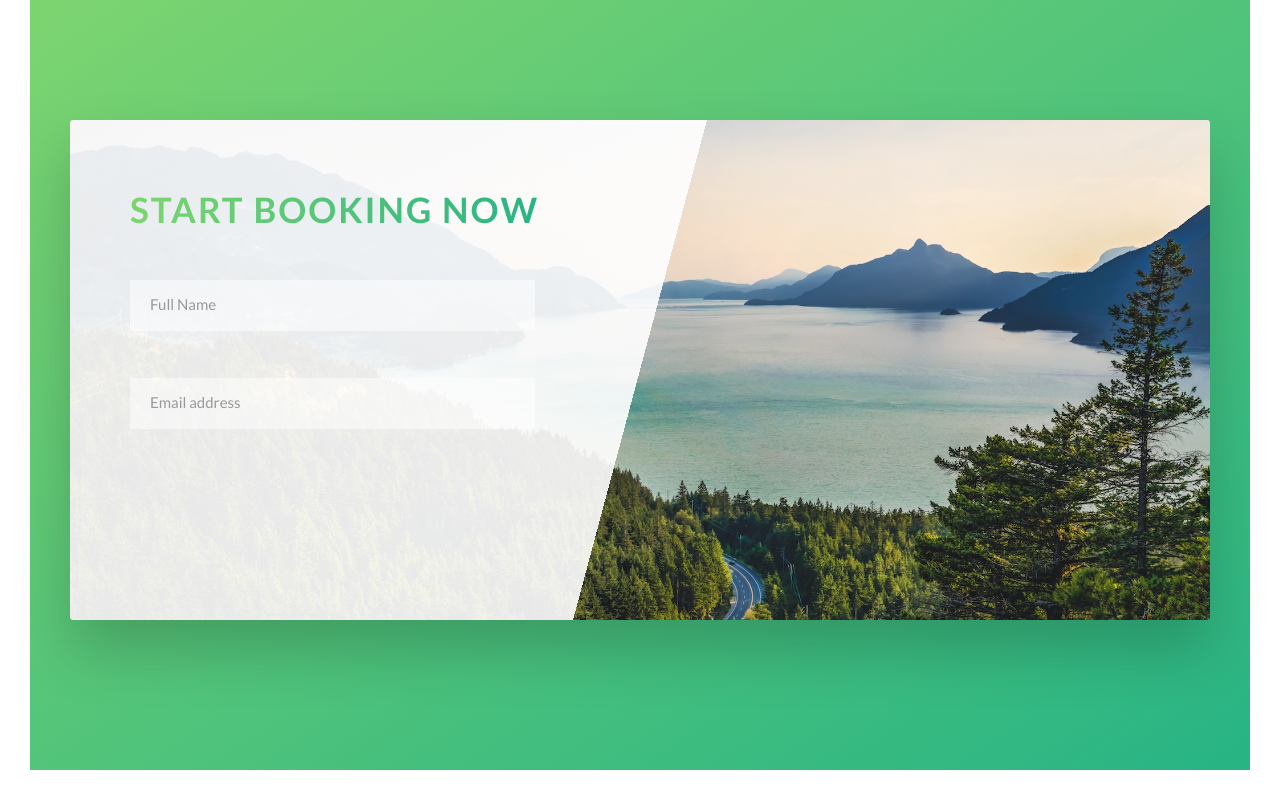
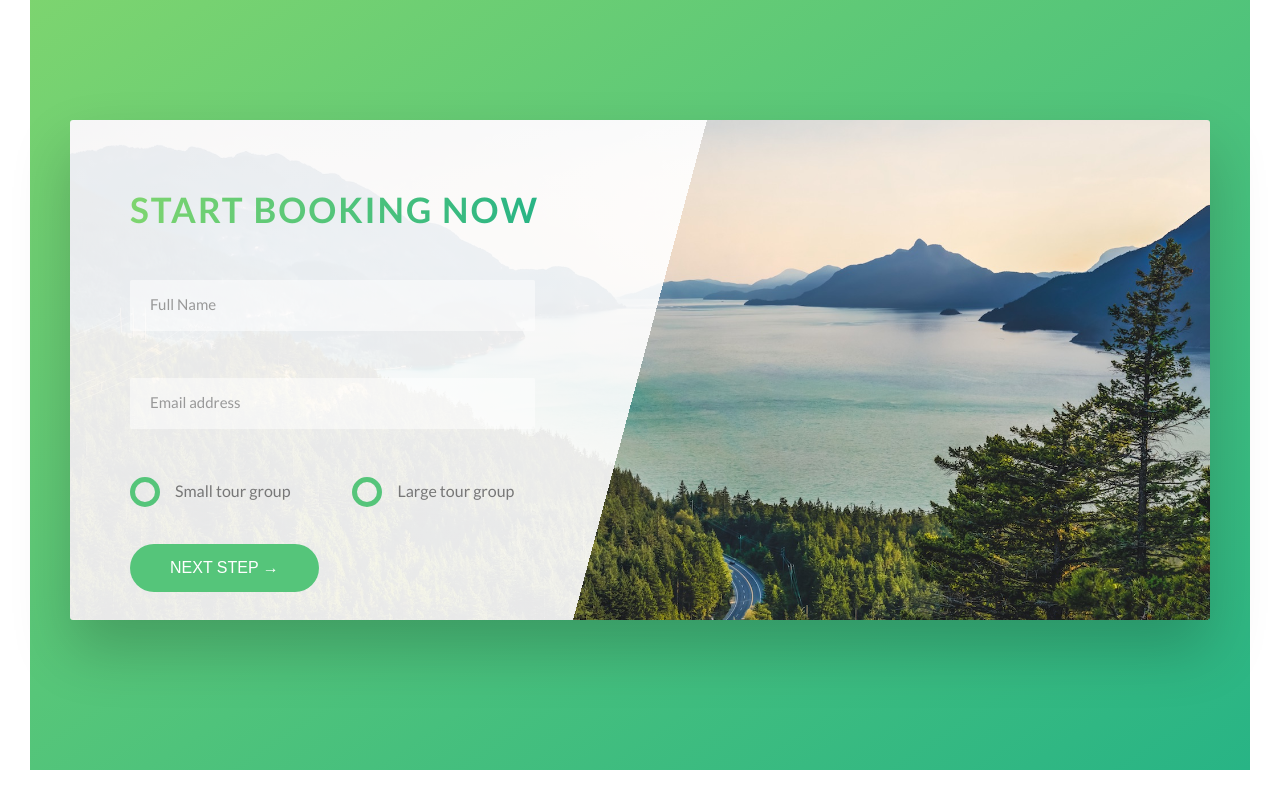
Before and after one commit to jtpolasek/AdvancedCSS, a website: page index.html in a window 1280 px wide. Shown: the part 4660-5460 px from the top of the page. Drawn offline with Linux system fonts and the light colour scheme.

Commit message:
styled radio buttons. finished section

```diff
--- a/index.html
+++ b/index.html
@@ -276,6 +276,27 @@
                                     <input type="email" class="form__input" placeholder="Email address" id="email" required>
                                     <label for="email" class="form__label">Email address</label>
                             </div>
+                            <div class="form__group u-margin-bottom-medium">
+                                <div class="form__radio-group ">
+                                    <input type="radio" class="form__radio-input" id="small" name="size">
+                                    <label for="small" class="form__radio-label">
+                                        <span class="form__radio-button"></span>
+                                        Small tour group
+                                    </label>
+
+                                </div>
+
+                                <div class="form__radio-group">
+                                    <input type="radio" class="form__radio-input" id="large" name="size">
+                                    <label for="large" class="form__radio-label">
+                                        <span class="form__radio-button"></span>
+                                        Large tour group
+                                    </label>
+                                </div>
+                            </div>
+                            <div class="form_group">
+                                <button class="btn btn--green">Next Step &rarr;</button>
+                            </div>
                       </form>
                   </div>
                 </div>
--- a/sass/base/_utilities.scss
+++ b/sass/base/_utilities.scss
@@ -1,23 +1,23 @@
 .u-center-text {
-  text-align: center;
+  text-align: center !important;
 }
 
 .u-margin-bottom-small {
-  margin-bottom: 1.5rem;
+  margin-bottom: 1.5rem !important;
 }
 .u-margin-bottom-medium {
-  margin-bottom: 4rem;
+  margin-bottom: 4rem !important;
 }
 
 .u-margin-bottom-big {
-  margin-bottom: 8rem;
+  margin-bottom: 8rem !important;
 }
 
 
 .u-margin-top-big {
-  margin-bottom: 8rem;
+  margin-bottom: 8rem !important;
 }
 
 .u-margin-top-huge {
-  margin-bottom: 10rem;
+  margin-bottom: 10rem !important;
 }
--- a/sass/components/_button.scss
+++ b/sass/components/_button.scss
@@ -1,4 +1,5 @@
 .btn {
+  &,
   &:link,
   &:visited {
     text-transform: uppercase;
@@ -8,7 +9,11 @@
     border-radius: 10rem;
     transition: all .2s;
     position: relative;
-    font-size: 1.6rem;
+    font-size: $default-font-size;
+
+    // Change for the button element
+    border: none;
+    cursor: pointer;
   }
 
   &:hover {
@@ -21,7 +26,9 @@
     }
   }
 
-  &:active {
+  &:active,
+  &:focus {
+    outline: none;
     transform: translateY(-1px);
     box-shadow: 0 .5rem 1rem rgba($color-black, .2);
   }
--- a/sass/components/_form.scss
+++ b/sass/components/_form.scss
@@ -2,7 +2,6 @@
   &__group:not(:last-child) {
     margin-bottom: 2rem;
   }
-
   &__input {
     font-size: 1.5rem;
     font-family: inherit;
@@ -14,23 +13,19 @@
     border-bottom: 3px solid transparent;
     width: 90%;
     display: block;
-
+    transition: all .3s;
     &:focus {
       outline: none;
       box-shadow: 0 1rem 2rem rgba($color-black, .1);
       border-bottom: 3px solid $color-primary;
     }
-
     &:focus:invalid {
       border-bottom: 3px solid $color-secondary-dark;
     }
-
     &::-webkit-input-placeholder {
-        color: $color-grey-dark-2;
+      color: $color-grey-dark-2;
     }
-
   }
-
   &__label {
     font-size: 1.2rem;
     font-weight: 700;
@@ -39,10 +34,53 @@
     display: block;
     transition: all .3s;
   }
+  &__input:placeholder-shown+&__label {
+    opacity: 0;
+    visibility: hidden;
+    transform: translateY(-4rem);
+  }
+  &__radio-group {
+    width: 49%;
+    display: inline-block;
+  }
 
-  &__input:placeholder-shown + &__label {
+  &__radio-input {
+    display: none;
+  }
+  &__radio-label {
+    font-size: $default-font-size;
+    cursor: pointer;
+    position: relative;
+    padding-left: 4.5rem;
+  }
+  &__radio-button {
+    height: 3rem;
+    width: 3rem;
+    border: 5px solid $color-primary;
+    border-radius: 50%;
+    display: inline-block;
+    position: absolute;
+    left: 0;
+    top: -.4rem;
+
+
+    &::after{
+      content: "";
+      display: block;
+      height: 1.3rem;
+      width: 1.3rem;
+      border-radius: 50%;
+      position: absolute;
+      top: 50%;
+      left: 50%;
+      transform: translate(-50%, -50%);
+      background-color: $color-primary;
       opacity: 0;
-      visibility: hidden;
-      transform: translateY(-4rem);
+      transition: opacity .2s;
+    }
+  }
+
+  &__radio-input:checked ~ &__radio-label &__radio-button::after {
+    opacity: 1;
   }
 }
```
Also changed, not shown: css/style.css.
